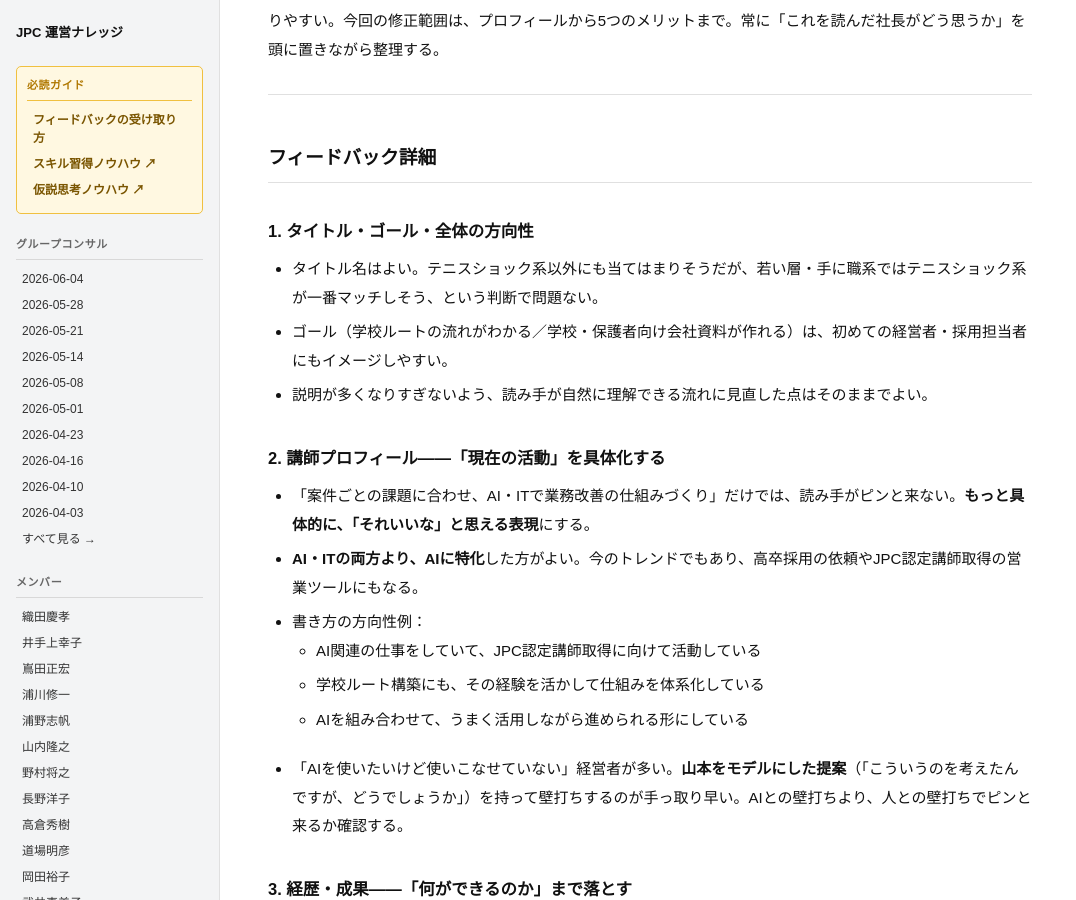
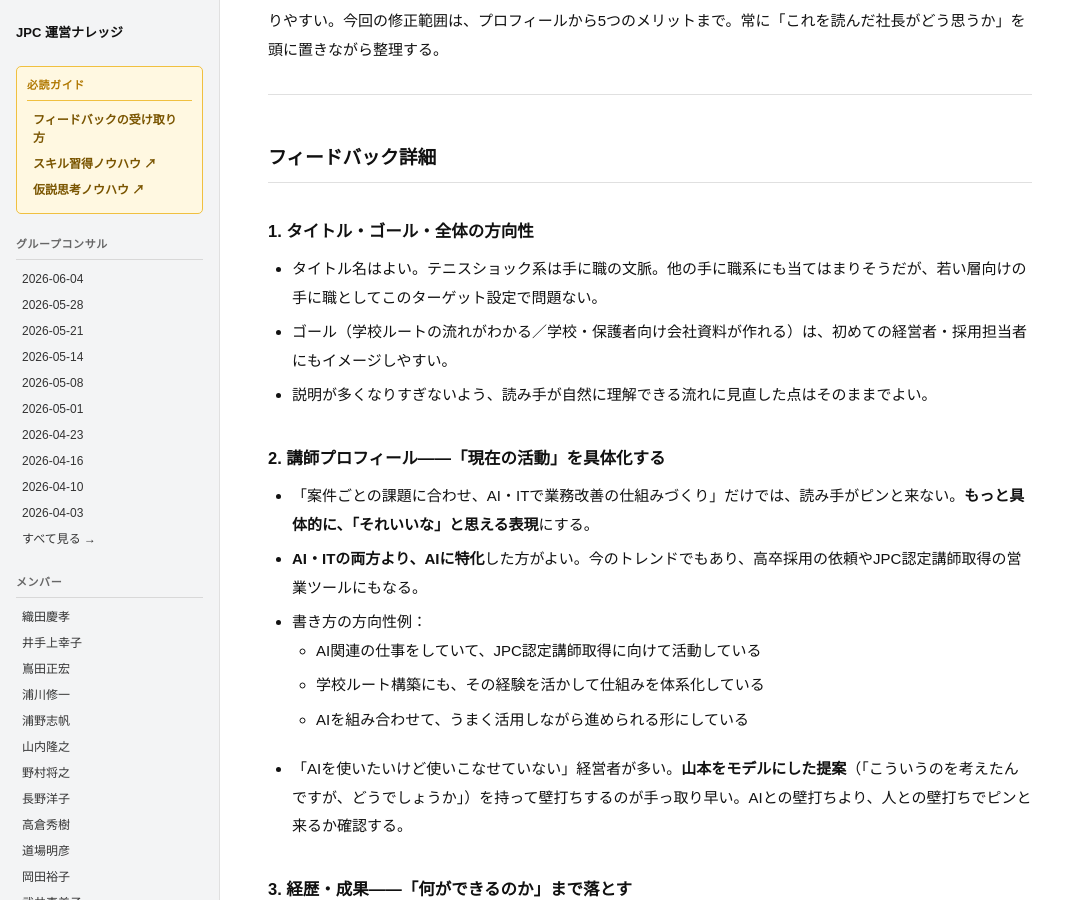
Before and after one commit to staffsolution/staffsolution-jpc, a Jekyll site: the page built from メンバー/山内隆之/20260610_高卒採用講座プロフィールと5つのメリット_フィードバック.md, in a window 1280 px wide and 900 px high, scrolled down 516 px. Shown: the whole window, without its empty margins (0-1076 px from the left). Built offline with Jekyll 4.4.1, drawn with Linux system fonts in a browser that asks for light colours.

Commit message:
山内隆之フィードバック：テニスショック系は手に職の表現を修正
Co-authored-by: Cursor <cursoragent@cursor.com>

```diff
--- a/メンバー/山内隆之/20260610_高卒採用講座プロフィールと5つのメリット_フィードバック.md
+++ b/メンバー/山内隆之/20260610_高卒採用講座プロフィールと5つのメリット_フィードバック.md
@@ -22,7 +22,7 @@ layout: default
 
 ### 1. タイトル・ゴール・全体の方向性
 
-- タイトル名はよい。テニスショック系以外にも当てはまりそうだが、若い層・手に職系ではテニスショック系が一番マッチしそう、という判断で問題ない。
+- タイトル名はよい。テニスショック系は手に職の文脈。他の手に職系にも当てはまりそうだが、若い層向けの手に職としてこのターゲット設定で問題ない。
 - ゴール（学校ルートの流れがわかる／学校・保護者向け会社資料が作れる）は、初めての経営者・採用担当者にもイメージしやすい。
 - 説明が多くなりすぎないよう、読み手が自然に理解できる流れに見直した点はそのままでよい。
 
```
